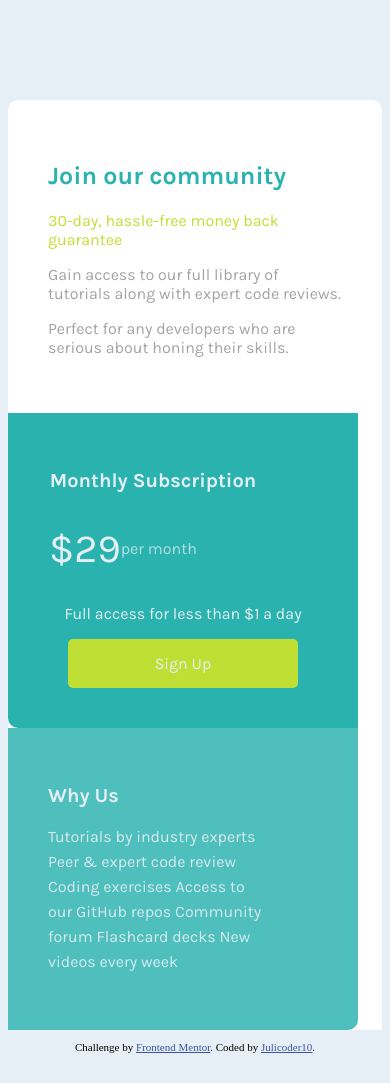
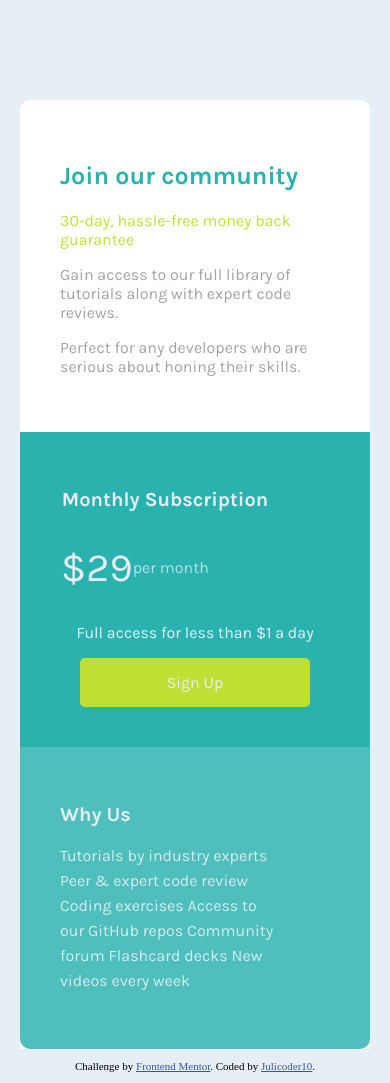
Before and after one commit to julicoder10/simple-price-grid-component, a plain HTML site: page index.html in a window 390 px wide. Drawn offline with Linux system fonts and the light colour scheme.

Commit message:
Finished

```diff
--- a/style.css
+++ b/style.css
@@ -99,7 +99,7 @@ p{
 
 @media only screen and (max-width : 900px) {
     .container{
-        width:100%;
+        width:350px;
     }
     .sub-container{
         display: flex;
@@ -108,10 +108,9 @@ p{
         flex-wrap: wrap;
     }
     .subscription{
-
+        border-radius:0;
     }
     .whyUs{
-
-
+        border-bottom-left-radius:10px;
     }
 }
```
Also changed, not shown: 1 other file.
